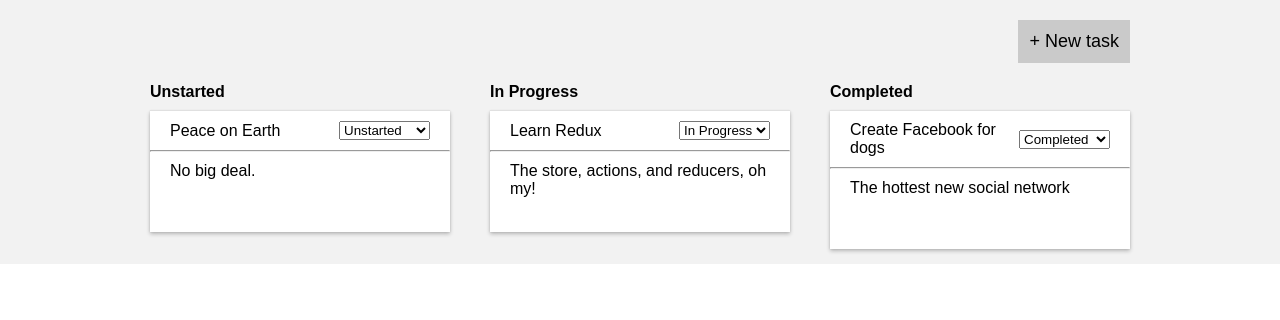
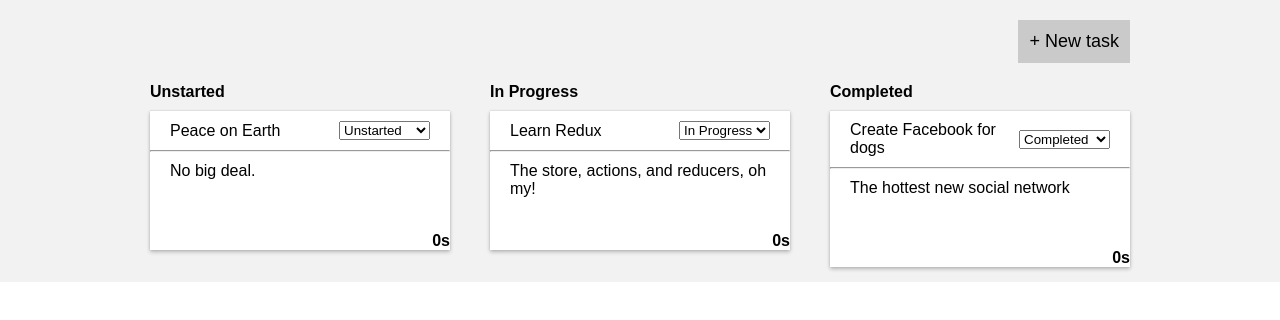
Before and after one commit to brunoteo/parsnip, a React (Create React App) app: page / in a window 1280 px wide. Shown: the top 320 px of the page. Built offline with nearby package versions, Linux system fonts and the light colour scheme; data requests are answered from the project's data file.

Commit message:
add task timer

```diff
--- a/db.json
+++ b/db.json
@@ -4,19 +4,22 @@
       "id": 1,
       "title": "Learn Redux",
       "description": "The store, actions, and reducers, oh my!",
-      "status": "In Progress"
+      "status": "In Progress",
+      "timer": 0
     },
     {
       "id": 2,
       "title": "Peace on Earth",
       "description": "No big deal.",
-      "status": "Unstarted"
+      "status": "Unstarted",
+      "timer": 0
     },
     {
       "id": 3,
       "title": "Create Facebook for dogs",
       "description": "The hottest new social network",
-      "status": "Completed"
+      "status": "Completed",
+      "timer": 0
     }
   ]
 }
--- a/src/components/Task.js
+++ b/src/components/Task.js
@@ -17,6 +17,7 @@ const Task = ({task, onStatusChange}) => {
             </div>
             <hr />
             <div className="task-body">{task.description}</div>
+            <div className="task-timer">{task.timer}s</div>
         </div>
     );
 }
--- a/src/index.css
+++ b/src/index.css
@@ -109,6 +109,11 @@ hr {
   height: 100vh;
 }
 
+.task-timer {
+  text-align: right;
+  font-weight: bold;
+}
+
 .flash-error {
   text-align: center;
   padding: 25px;
```
